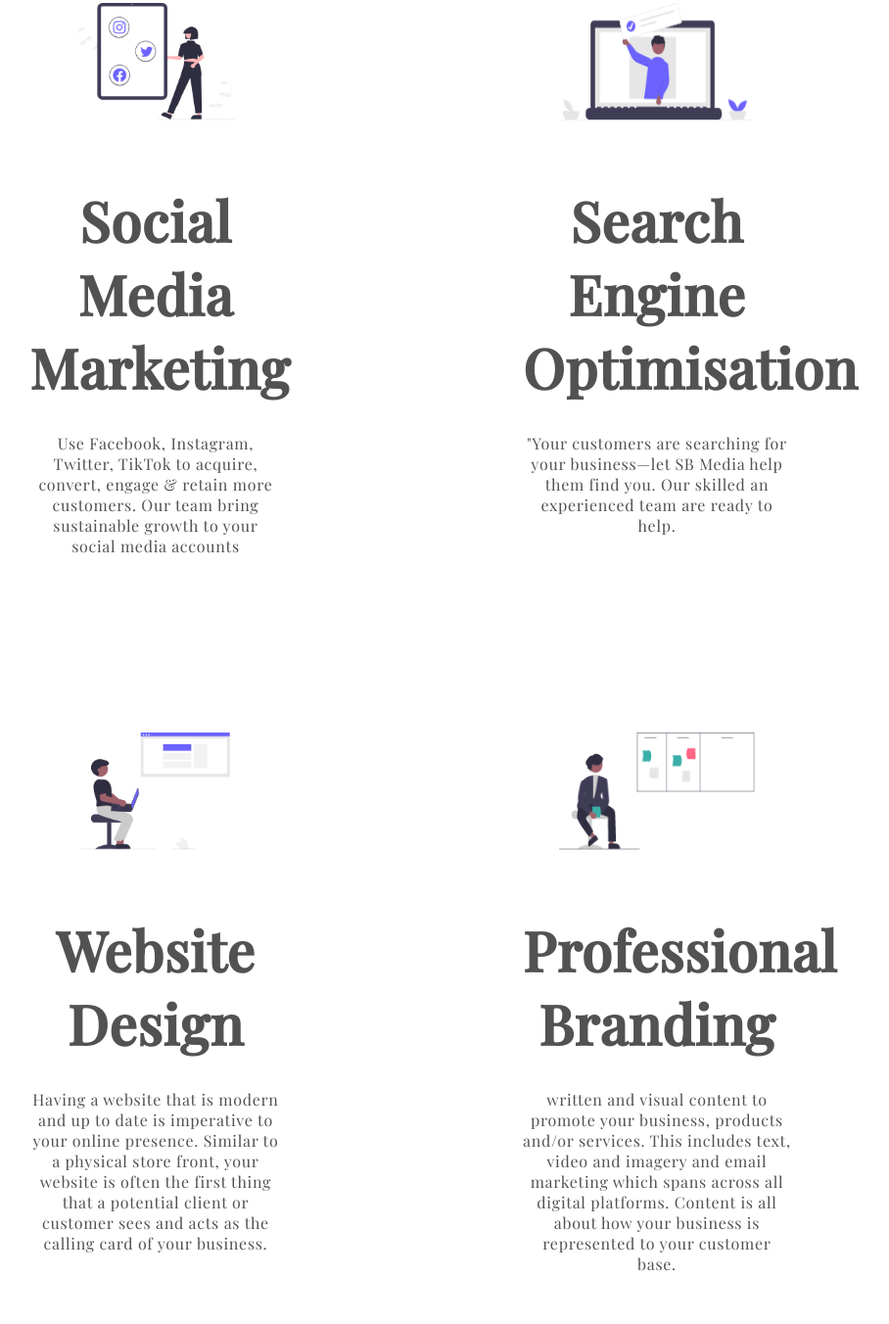
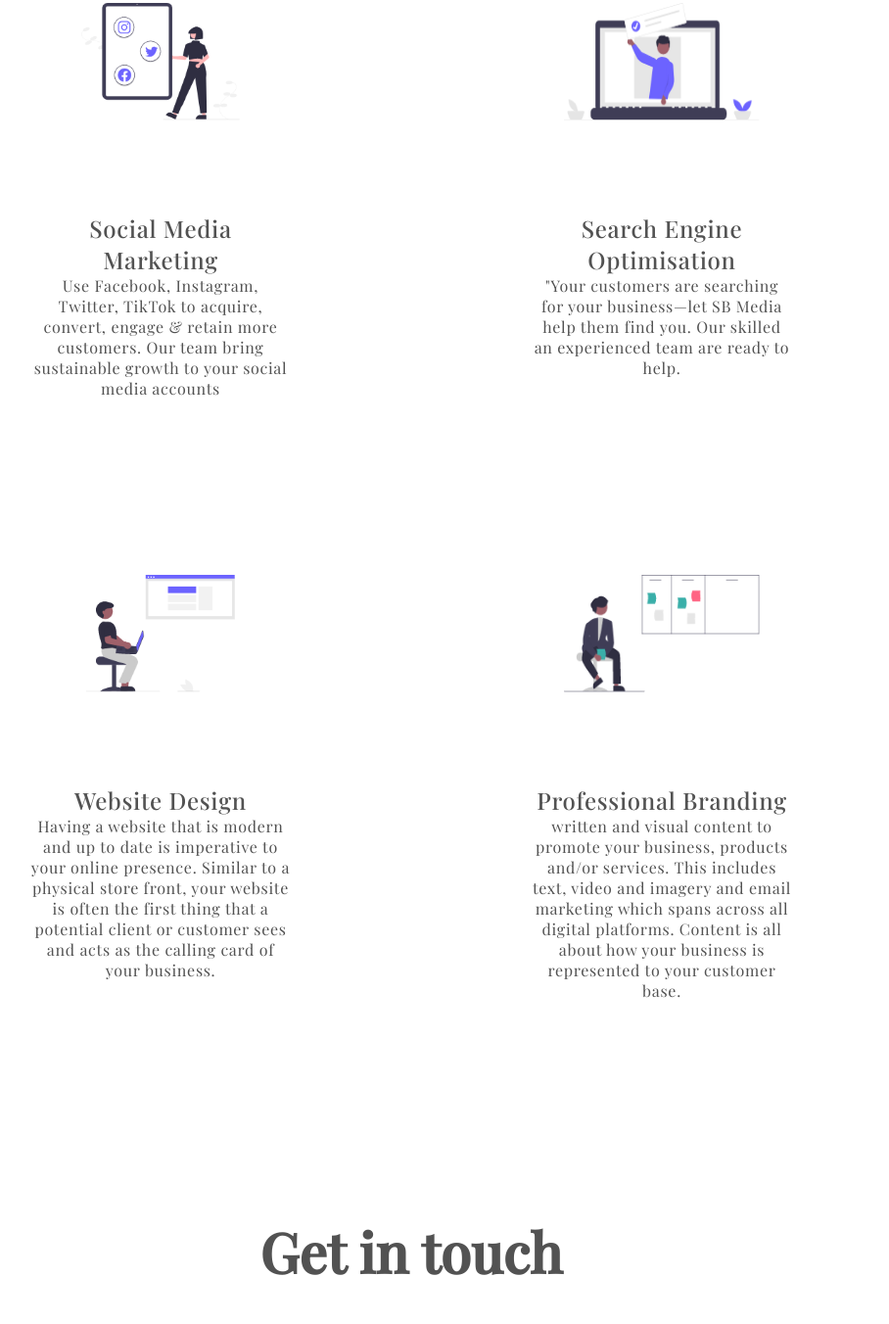
Before and after one commit to StephenFinegan21/SBMedia, a plain HTML site: page Services.html in a window 1280 px wide. Shown: the part 539-1891 px from the top of the page at 98% size, without its empty margins (220-1128 px from the left). Drawn offline with nearby package versions, Linux system fonts and the light colour scheme.

Commit message:
SEO improve

```diff
--- a/Services.html
+++ b/Services.html
@@ -62,7 +62,7 @@
 
         <!-- Container for the Services section headings -->
         <div class="introduction-container">
-            <h1>What we do</h1>
+            <h2>What we do</h2>
             <p>From building your website to managing
                 your social media channels, SB Media
                 does it all</p>
@@ -72,21 +72,21 @@
             <div class="service-item">
                 <img src="image-social.png" alt="help with social media marketing illustration" class="services-image">
                 <div class="service-text">
-                    <h2>Social Media Marketing</h2>
+                    <h3>Social Media Marketing</h3>
                     <p id="Social-media-text">Use Facebook, Instagram, Twitter, TikTok to acquire, convert, engage & retain more customers. Our team bring sustainable growth to your social media accounts
                     </p>
                 </div>
             </div>
             <div class="service-item"><img src="image-seo.png" alt="help with SEO illustration" class="services-image">
                 <div class="service-text">
-                    <h2>Search Engine Optimisation</h2>
+                    <h3>Search Engine Optimisation</h3>
                     <p id="seo-text">"Your customers are searching for your business—let SB Media help them find you. Our skilled an experienced team are ready to help.
                     </p>
                 </div>
             </div>
             <div class="service-item"><img src="image-website.png" alt="help with web-design illustration" class="services-image">
                 <div class="service-text">
-                    <h2>Website Design</h2>
+                    <h3>Website Design</h3>
                     <p id="website-text">Having a website that is modern and up to date is imperative to your online presence.
                     Similar to a physical store front, your website is often the first thing that a potential client or customer sees and acts as the calling card of your business.
                     </p>
@@ -94,7 +94,7 @@
             </div>
             <div class="service-item"><img src="image-branding.png" alt="help with branding illustration" class="services-image">
                 <div class="service-text">
-                    <h2 >Professional Branding</h2>
+                    <h3>Professional Branding</h3>
                     <p id="branding-text">written and visual content to promote your business, products and/or services.
                     This includes text, video and imagery and email marketing which spans across all digital platforms. Content is all about how your business is represented to your customer base.
                     </p>
--- a/styles.css
+++ b/styles.css
@@ -232,6 +232,10 @@ img{
 .service-item{
     padding: 90px;
     text-align: center;
+}
+
+.service-item h3{
+    font-size: 1.5rem;
 }
 
 .services-image{
```
Also changed, not shown: 2 other files.
